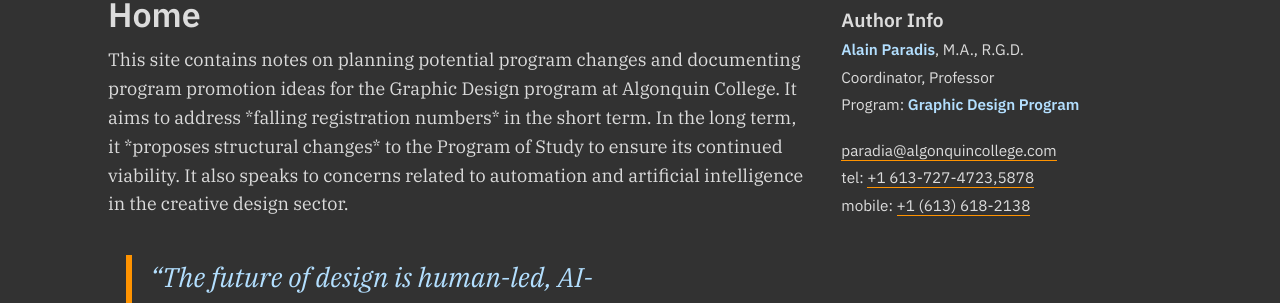
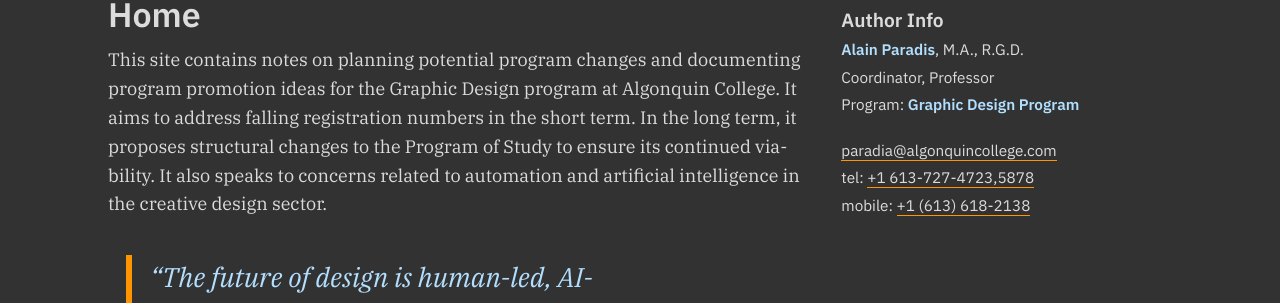
Before and after one commit to AlainParadis/program-transformation, a Jekyll site: the page built from index.md, in a window 1280 px wide. Shown: the part 208-511 px from the top of the page. Built offline with Jekyll 4.4.1, drawn with Linux system fonts in a browser that asks for light colours.

```diff
--- a/index.md
+++ b/index.md
@@ -5,7 +5,7 @@ title: Home
 order: 0
 ---
 <p>
-	This site contains notes on planning potential program changes and documenting program promotion ideas for the Graphic Design program at Algonquin College. It aims to address *falling registration numbers* in the short term. In the long term, it *proposes structural changes* to the Program of Study to ensure its continued viability. It also speaks to concerns related to automation and artificial intelligence in the creative design sector.
+	This site contains notes on planning potential program changes and documenting program promotion ideas for the Graphic Design program at Algonquin College. It aims to address falling registration numbers in the short term. In the long term, it proposes structural changes to the Program of Study to ensure its continued viability. It also speaks to concerns related to automation and artificial intelligence in the creative design sector.
 </p>
 <blockquote>
 	“The future of design is human-led, AI-enhanced.”
```
